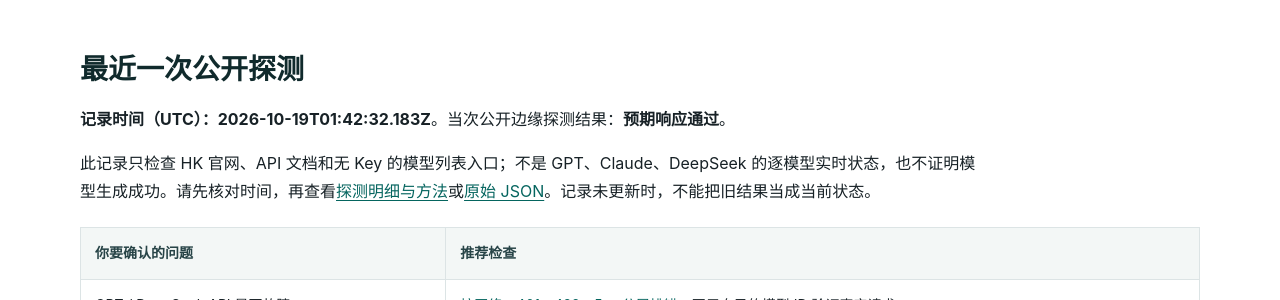
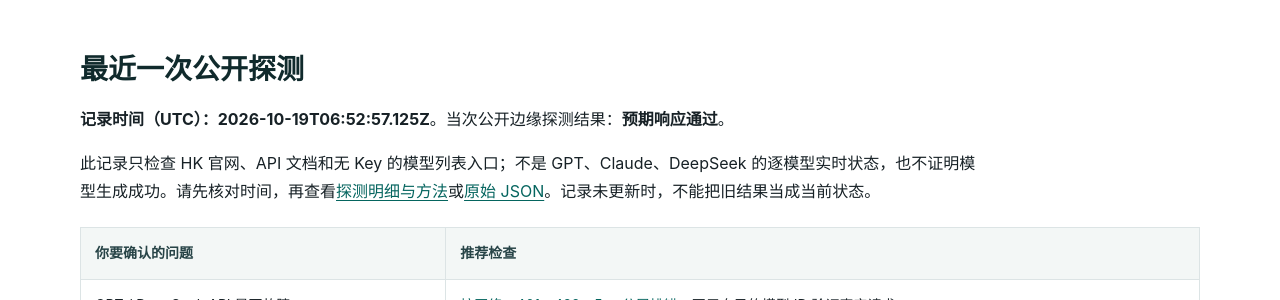
Before and after one commit to KKWANG4444/api-status, a Jekyll site: the page built from index.md, in a window 1280 px wide and 900 px high, scrolled down 364 px. Shown: the part 151-451 px from the top of the window. Built offline with Jekyll 4.4.1, drawn with Linux system fonts in a browser that asks for light colours.

Commit message:
chore: update public edge status

```diff
--- a/_data/status.json
+++ b/_data/status.json
@@ -1,7 +1,7 @@
 {
   "status": "operational",
-  "checked_at": "2026-10-19T01:42:32.183Z",
-  "duration_ms": 596,
+  "checked_at": "2026-10-19T06:52:57.125Z",
+  "duration_ms": 1028,
   "overall": true,
   "components": [
     {
@@ -10,7 +10,7 @@
       "url": "https://www.aifast.hk/",
       "ok": true,
       "status": 200,
-      "elapsed_ms": 550,
+      "elapsed_ms": 462,
       "content_type": "text/html; charset=utf-8",
       "detail": "Expected public edge response"
     },
@@ -20,7 +20,7 @@
       "url": "https://api.aifast.hk/",
       "ok": true,
       "status": 200,
-      "elapsed_ms": 334,
+      "elapsed_ms": 859,
       "content_type": "text/html",
       "detail": "Expected public edge response"
     },
@@ -30,7 +30,7 @@
       "url": "https://www.aifast.hk/v1/models",
       "ok": true,
       "status": 401,
-      "elapsed_ms": 478,
+      "elapsed_ms": 349,
       "content_type": "application/json; charset=utf-8",
       "detail": "Expected public edge response"
     }
--- a/data/status.json
+++ b/data/status.json
@@ -1,7 +1,7 @@
 {
   "status": "operational",
-  "checked_at": "2026-10-19T01:42:32.183Z",
-  "duration_ms": 596,
+  "checked_at": "2026-10-19T06:52:57.125Z",
+  "duration_ms": 1028,
   "overall": true,
   "components": [
     {
@@ -10,7 +10,7 @@
       "url": "https://www.aifast.hk/",
       "ok": true,
       "status": 200,
-      "elapsed_ms": 550,
+      "elapsed_ms": 462,
       "content_type": "text/html; charset=utf-8",
       "detail": "Expected public edge response"
     },
@@ -20,7 +20,7 @@
       "url": "https://api.aifast.hk/",
       "ok": true,
       "status": 200,
-      "elapsed_ms": 334,
+      "elapsed_ms": 859,
       "content_type": "text/html",
       "detail": "Expected public edge response"
     },
@@ -30,7 +30,7 @@
       "url": "https://www.aifast.hk/v1/models",
       "ok": true,
       "status": 401,
-      "elapsed_ms": 478,
+      "elapsed_ms": 349,
       "content_type": "application/json; charset=utf-8",
       "detail": "Expected public edge response"
     }
```
